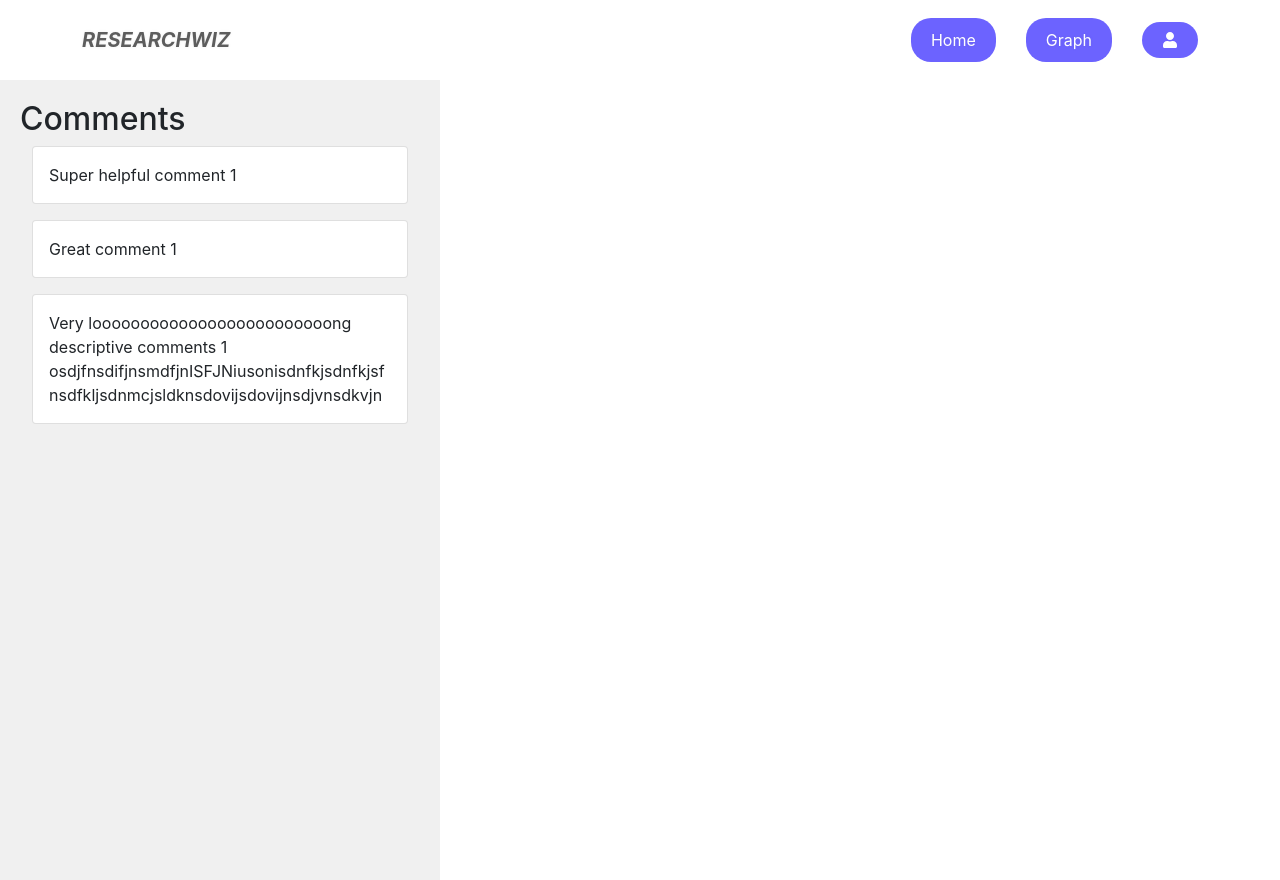
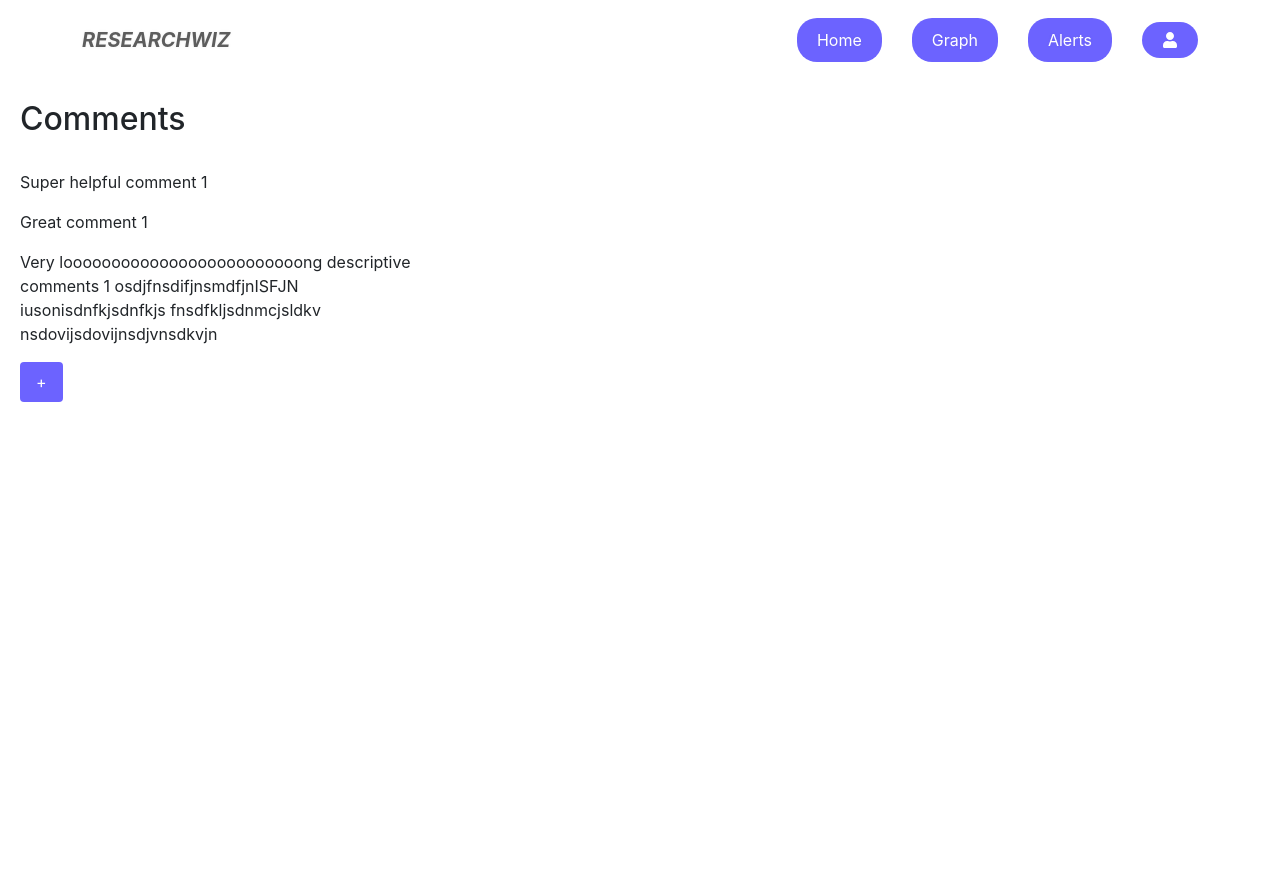
Before and after one commit to MrY-dev/researchWiz, a React (Create React App) app in the folder client/: page /pdfviewer in a window 1280 px wide. Built offline with nearby package versions, Linux system fonts and the light colour scheme.

Commit message:
Do some minor changes to comment and PDF viewer

```diff
--- /dev/null
+++ b/client/src/Components/CommentList.css
@@ -0,0 +1,20 @@
+  .comment {
+    display: flex;
+    align-items: center;
+    margin-bottom: 10px; /* Add margin between comments */
+    padding: 10px 0; /* Add padding to the comment container */ /* Add margin between comments */
+    overflow-y: auto;
+  }
+
+  .comment-border {
+    flex: 1;
+    border-top: 1px solid #ddd; /* Top border */
+    border-bottom: 1px solid #ddd; /* Bottom border */
+  }
+
+  .comment-content {
+    flex: 8;
+    max-width: 400px; /* Set the desired fixed width */
+    padding: 0 10px; /* Add padding to the comment content */
+    overflow-wrap: break-word;
+  }
--- a/client/src/Components/CommentList.jsx
+++ b/client/src/Components/CommentList.jsx
@@ -1,15 +1,21 @@
 export default function CommentList(props) {
     return (
-        <div className="container">
-        {props.comments.length === 0 ? <div><p>Add comments here!</p></div> : (props.comments.map((item, index) => (
-            <div
-            className="card mb-3"
-            key={index}>
-                <div className="card-body">
-                    <p className="card-text">{item}</p>
+        <div style={{'marginTop': '2em'}}>
+        {props.comments.length === 0 ? (
+            <div>
+                <p>Add comments here!</p>
+            </div>
+        ) : (
+            props.comments.map((item, index) => (
+            <div className="comment" key={index}>
+                {/* <div className="comment-border"></div> */}
+                <div className="comment-content">
+                    <p>{item}</p>
                 </div>
+                {/* <div className="comment-border"></div> */}
             </div>
-        )))}
+            ))
+        )}
         </div>
     );
-}
+};
--- a/client/src/Components/InnerNavbar.jsx
+++ b/client/src/Components/InnerNavbar.jsx
@@ -10,11 +10,14 @@ export default function InnerNavbar() {
           <b>ResearchWiz</b>
         </Link>
         <ul className="links">
-          <Link to="#">
+          <Link to="/">
             <li>Home</li>
           </Link>
           <Link to="#">
             <li>Graph</li>
+          </Link>
+          <Link to="#">
+            <li>Alerts</li>
           </Link>
           <Link to="#">
             {/* Replace the "Profile" text with the User icon */}
--- a/client/src/Components/Loginpage.jsx
+++ b/client/src/Components/Loginpage.jsx
@@ -12,7 +12,7 @@ export default function Loginpage() {
           <p className="sign" align="center">
             Sign in
           </p>
-          <form className="form1">
+          <form className="form1" method="POST">
             <input
               className="un"
               type="email"
--- a/client/src/Components/PDFViewer.css
+++ b/client/src/Components/PDFViewer.css
@@ -12,7 +12,23 @@
   .comments-container {
     flex: 1; /* 1/3 of the screen */
     padding: 20px;
-    background-color: #f0f0f0;
+    /* background-color: #f0f0f0; */
     box-sizing: border-box; /* Include padding in the element's total width and height */
     overflow-y: auto; /* Add vertical scrollbar if needed */
+    overflow-x: hidden; /* Hide horizontal scrollbar */
   }
+
+  .add-comment-button {
+    background-color: #6c63ff; /* Green color */
+    color: white;
+    padding: 8px 16px;
+    border: none;
+    border-radius: 4px;
+    cursor: pointer;
+    font-size: 16px;
+    transition: background-color 0.3s ease; /* Add a smooth transition effect */
+  }
+
+  .add-comment-button:hover {
+    background-color: #453ec3; /* Darker green color on hover */
+  }
--- a/client/src/Components/PDFViewer.jsx
+++ b/client/src/Components/PDFViewer.jsx
@@ -30,6 +30,7 @@ export default function PDFViewerComponent() {
       <div className="comments-container">
         <h2>Comments</h2>
         <CommentList comments={cmntList[0].comments}/>
+        <button className="add-comment-button">+</button>
       </div>
       <div className="pdf-container">
         {pdfUrl && <iframe src={pdfUrl} width="100%" height="100%" title="Embedded PDF"></iframe>}
--- a/client/src/Components/mockData.js
+++ b/client/src/Components/mockData.js
@@ -50,7 +50,7 @@ const cmntList = [
   {
     paper_id: 'qwksfjgvsd120',
     email: 'swaz@gmail.com',
-    comments: [ 'Super helpful comment 1', 'Great comment 1', 'Very looooooooooooooooooooooooong descriptive comments 1 osdjfnsdifjnsmdfjnISFJNiusonisdnfkjsdnfkjsfnsdfkljsdnmcjsldknsdovijsdovijnsdjvnsdkvjn' ]
+    comments: [ 'Super helpful comment 1', 'Great comment 1', 'Very looooooooooooooooooooooooong descriptive comments 1 osdjfnsdifjnsmdfjnISFJN iusonisdnfkjsdnfkjs fnsdfkljsdnmcjsldkv nsdovijsdovijnsdjvnsdkvjn' ]
   },
   {
     paper_id: 'eskdfksfkaw',
```
Also changed, not shown: 1 other file (tests, documents, lock files or other folders).
